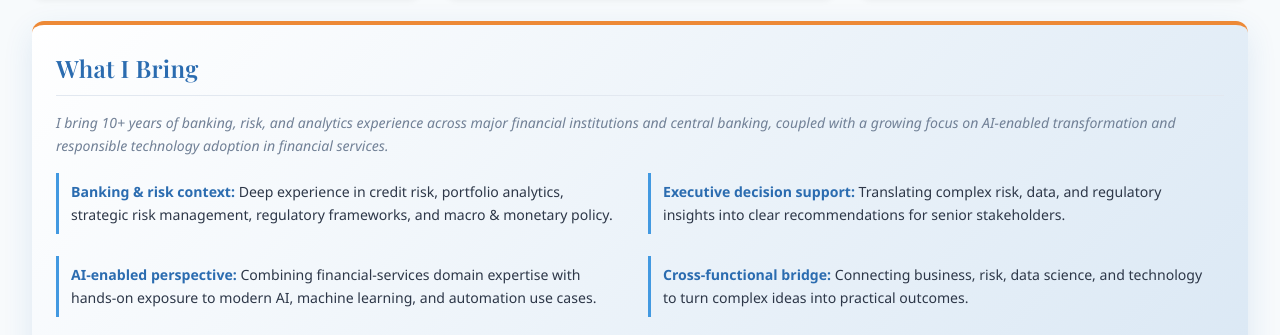
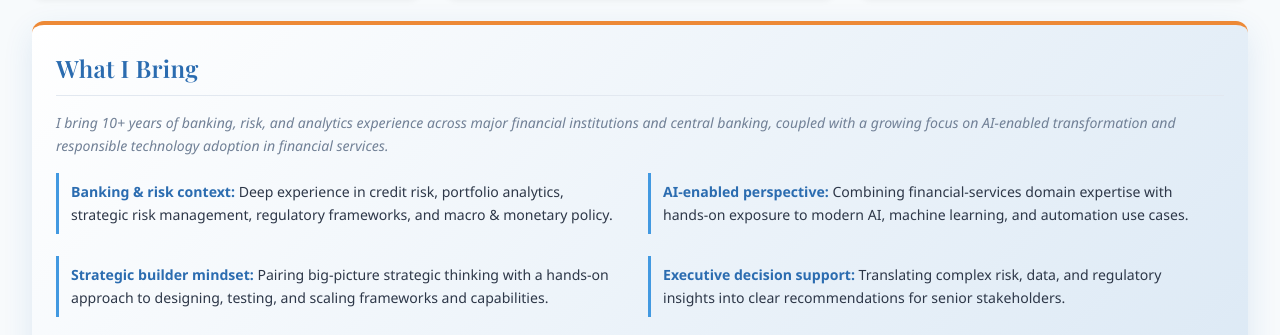
Before and after one commit to BalazsHi/Balazs-Hidasi-Portfolio, a plain HTML site: page index.html in a window 1280 px wide. Shown: the part 617-952 px from the top of the page. Drawn offline with nearby package versions, Linux system fonts and the light colour scheme; a web font is replaced by a local one.

Commit message:
Wording refinements

```diff
--- a/index.html
+++ b/index.html
@@ -501,8 +501,9 @@
                 <p class="intro-text">I bring 10+ years of banking, risk, and analytics experience across major financial institutions and central banking, coupled with a growing focus on AI-enabled transformation and responsible technology adoption in financial services.</p>
                 <ul class="styled-list">
                     <li class="standalone-block"><strong>Banking & risk context:</strong> Deep experience in credit risk, portfolio analytics, strategic risk management, regulatory frameworks, and macro & monetary policy.</li>
+                    <li class="standalone-block"><strong>AI-enabled perspective:</strong> Combining financial-services domain expertise with hands-on exposure to modern AI, machine learning, and automation use cases.</li>
+                    <li class="standalone-block"><strong>Strategic builder mindset:</strong> Pairing big-picture strategic thinking with a hands-on approach to designing, testing, and scaling frameworks and capabilities.</li>
                     <li class="standalone-block"><strong>Executive decision support:</strong> Translating complex risk, data, and regulatory insights into clear recommendations for senior stakeholders.</li>
-                    <li class="standalone-block"><strong>AI-enabled perspective:</strong> Combining financial-services domain expertise with hands-on exposure to modern AI, machine learning, and automation use cases.</li>
                     <li class="standalone-block"><strong>Cross-functional bridge:</strong> Connecting business, risk, data science, and technology to turn complex ideas into practical outcomes.</li>
                 </ul>
                 <div class="hero-edge-statement">
@@ -510,6 +511,7 @@
                 </div>
             </div>
         </div>
+
         <!-- END NEW HERO SECTION -->
 
         <div class="section-separator"><span>Value <span class="reg-amp">&</span> Direction</span></div>
```
